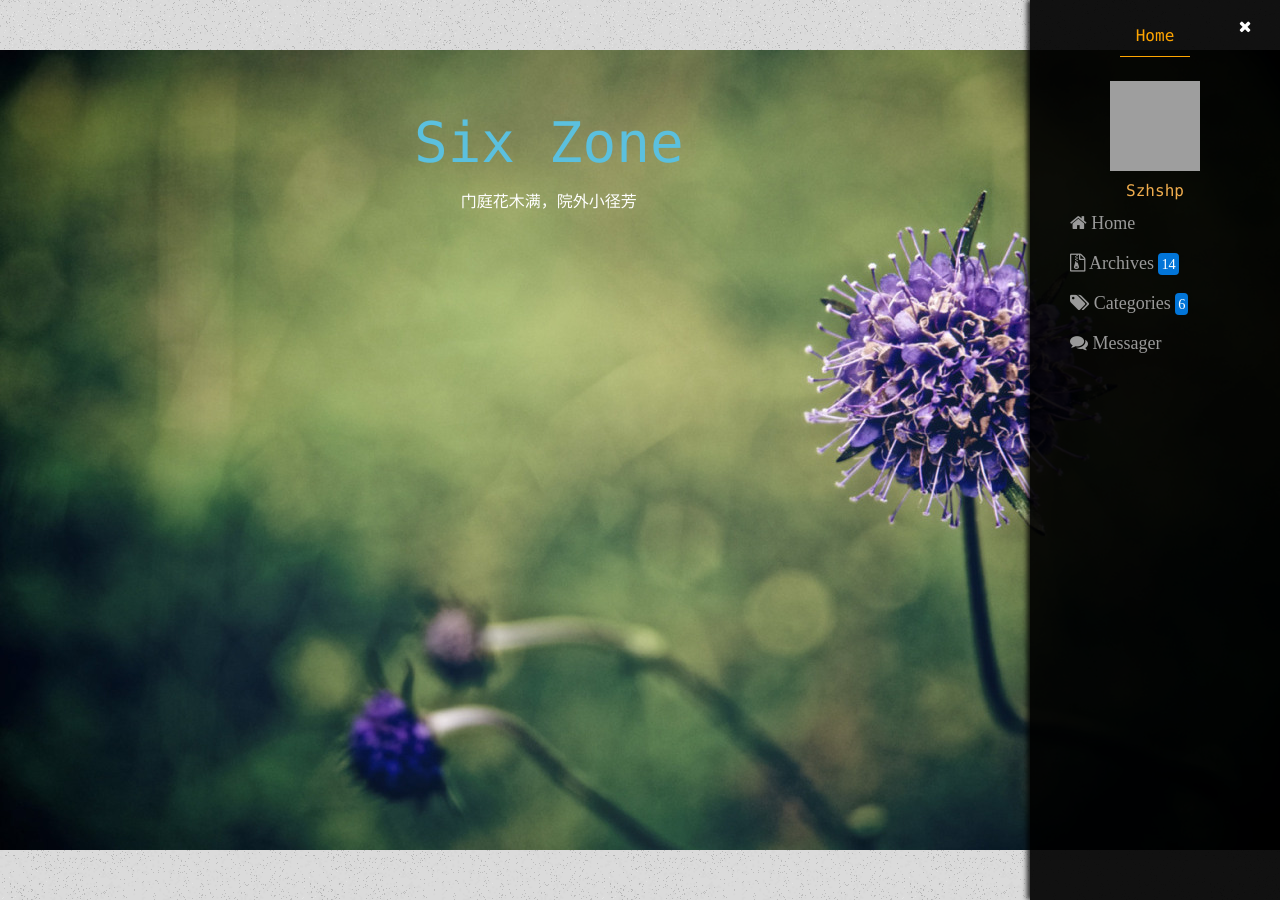
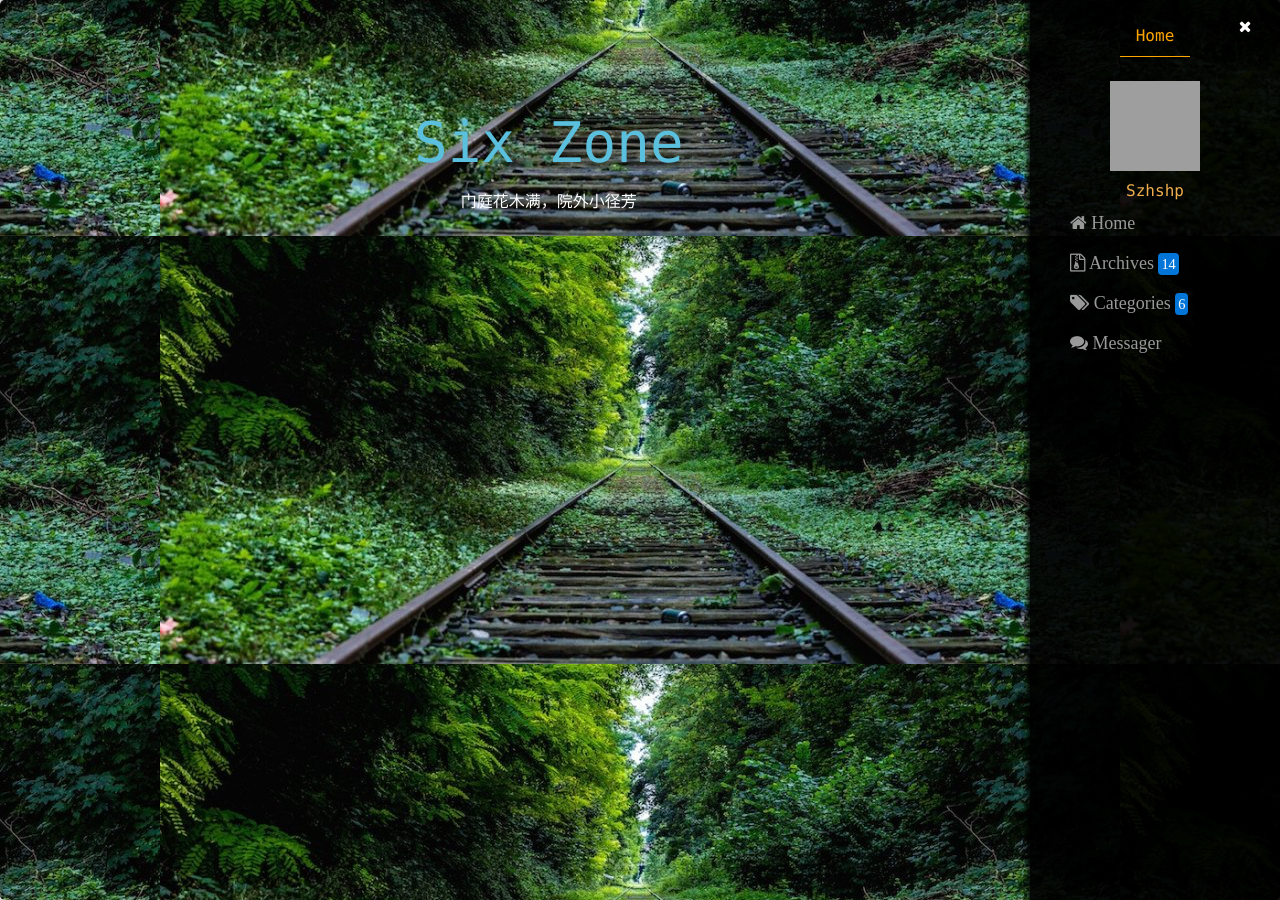
Before and after one commit to leetpy/leetpy.github.io.bak, a Jekyll site: the page built from index.html, in a window 1280 px wide and 900 px high. Built offline with Jekyll 4.4.1, drawn with Linux system fonts in a browser that asks for light colours; grey boxes are pictures that could not be loaded.

Commit message:
change bg

```diff
--- a/_includes/head.html
+++ b/_includes/head.html
@@ -1,4 +1,4 @@
-<div class="jumbotron" id="jumbotron" style="background: url({{site.url}}{{site.baseurl}}/img/bg.jpg) no-repeat center center scroll;">
+<div class="jumbotron" id="jumbotron" style="background: url({{site.url}}{{site.baseurl}}/img/bg.jpg) repeat center center scroll;">
     <p class="display-4 pt-5 text-center text-info">Six Zone</p>
     <p class="text-white text-center" >门庭花木满，院外小径芳</p>
 </div>
```
Also changed, not shown: img/bg.jpg.
